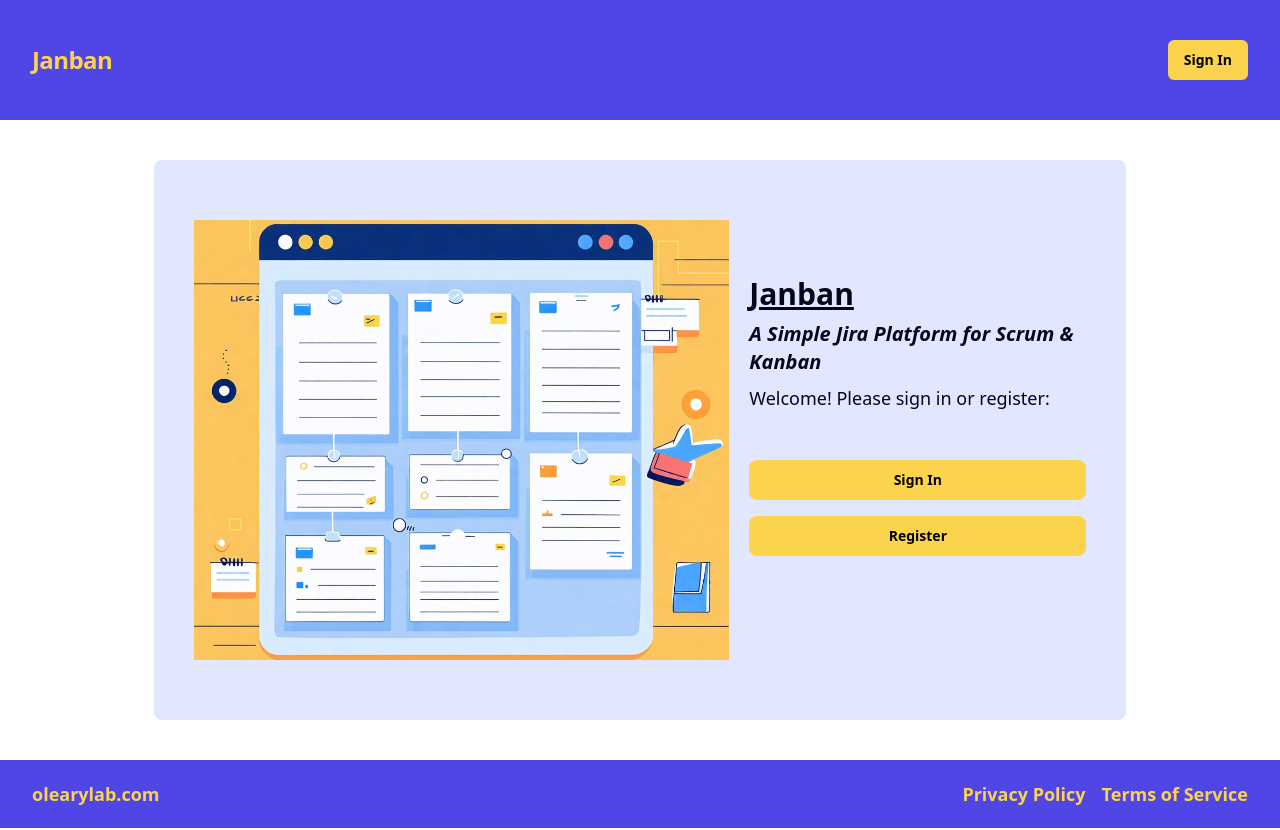
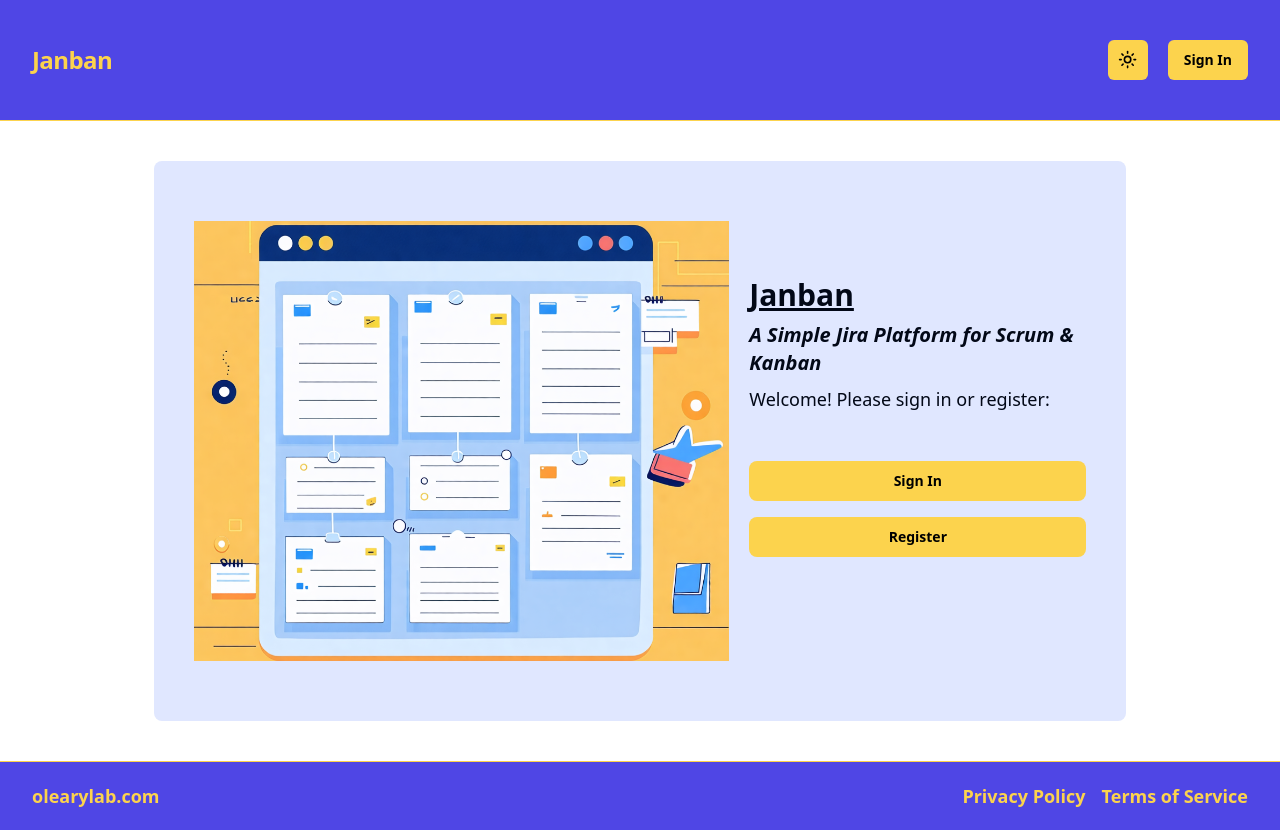
Before and after one commit to cian-oL/janban-app, a React (Vite) app in the folder frontend/: page / in a window 1280 px wide. Built offline with nearby package versions, Linux system fonts and the light colour scheme; no server answers.

Commit message:
Added themes for dark mode and light mode

```diff
--- a/frontend/package.json
+++ b/frontend/package.json
@@ -11,8 +11,10 @@
   },
   "dependencies": {
     "@hookform/resolvers": "^3.9.0",
+    "@radix-ui/react-dialog": "^1.1.1",
     "@radix-ui/react-dropdown-menu": "^2.1.1",
     "@radix-ui/react-label": "^2.1.0",
+    "@radix-ui/react-navigation-menu": "^1.2.0",
     "@radix-ui/react-slot": "^1.1.0",
     "axios": "^1.7.5",
     "class-variance-authority": "^0.7.0",
@@ -22,6 +24,7 @@
     "react": "^18.3.1",
     "react-dom": "^18.3.1",
     "react-hook-form": "^7.53.0",
+    "react-icons": "^5.3.0",
     "react-query": "^3.39.3",
     "react-router-dom": "^6.26.1",
     "sonner": "^1.5.0",
--- a/frontend/src/components/Footer.tsx
+++ b/frontend/src/components/Footer.tsx
@@ -1,6 +1,14 @@
+import { useTheme } from "@/contexts/ThemeProvider";
+
 const Footer = () => {
+  const { theme } = useTheme();
+
   return (
-    <div className="bg-indigo-600 py-5">
+    <div
+      className={`border-t border-amber-300 py-5 ${
+        theme === "light" ? "bg-indigo-600" : "bg-indigo-900"
+      }`}
+    >
       <footer className="container flex justify-between items-center">
         <span className="text-lg font-bold text-amber-300 hover:text-white">
           olearylab.com
--- a/frontend/src/components/Header.tsx
+++ b/frontend/src/components/Header.tsx
@@ -4,12 +4,19 @@
 import { useAuthContext } from "@/auth/AuthContext";
 import UserDropDownMenu from "./UserDropDownMenu";
 import KanbanNavbar from "./KanbanNavbar";
+import ModeToggle from "./ModeToggle";
+import { useTheme } from "@/contexts/ThemeProvider";
 
 const Header = () => {
   const { isLoggedIn } = useAuthContext();
+  const { theme } = useTheme();
 
   return (
-    <header className="py-10 bg-indigo-600 text-white">
+    <header
+      className={`py-10 border-b border-amber-300 text-white ${
+        theme === "light" ? "bg-indigo-600" : "bg-indigo-900"
+      }`}
+    >
       <div className="container flex justify-between items-center">
         <Link
           to="/"
@@ -22,6 +29,8 @@
             <KanbanNavbar />
           </div>
         )}
+        <div className=" flex justify-between items-center gap-5">
+          <ModeToggle />
           {isLoggedIn ? (
             <UserDropDownMenu />
           ) : (
@@ -32,6 +41,7 @@
             </Link>
           )}
         </div>
+      </div>
     </header>
   );
 };
--- /dev/null
+++ b/frontend/src/components/ModeToggle.tsx
@@ -0,0 +1,22 @@
+import { Moon, Sun } from "lucide-react";
+
+import { useTheme } from "@/contexts/ThemeProvider";
+import { Button } from "@/components/ui/button";
+
+const ModeToggle = () => {
+  const { theme, setTheme } = useTheme();
+
+  return (
+    <Button
+      onClick={() => (theme === "light" ? setTheme("dark") : setTheme("light"))}
+      size="icon"
+      className="bg-amber-300 font-bold text-black hover:bg-white"
+    >
+      <Sun className="h-[1.2rem] w-[1.2rem] rotate-0 scale-100 transition-all dark:-rotate-90 dark:scale-0" />
+      <Moon className="absolute h-[1.2rem] w-[1.2rem] rotate-90 scale-0 transition-all dark:rotate-0 dark:scale-100" />
+      <span className="sr-only">Toggle theme</span>
+    </Button>
+  );
+};
+
+export default ModeToggle;
--- a/frontend/src/components/UserDropDownMenu.tsx
+++ b/frontend/src/components/UserDropDownMenu.tsx
@@ -5,6 +5,7 @@
 import { useGetUser } from "@/api/userApiClient";
 import { useSignOutUser } from "@/api/authApiClient";
 import { useAuthContext } from "@/auth/AuthContext";
+import { useTheme } from "@/contexts/ThemeProvider";
 
 import { Button } from "./ui/button";
 import { toast } from "sonner";
@@ -22,6 +23,7 @@
   const { currentUser } = useGetUser();
   const { setAccessToken, user, setUser, setIsLoggedIn } = useAuthContext();
   const { signOutUser } = useSignOutUser();
+  const { theme } = useTheme();
 
   useEffect(() => {
     if (!currentUser) {
@@ -47,7 +49,11 @@
         <User />
         {user?.name}
       </DropdownMenuTrigger>
-      <DropdownMenuContent className="bg-indigo-500 text-white mr-2">
+      <DropdownMenuContent
+        className={`text-white mr-2 ${
+          theme === "light" ? "bg-indigo-500" : "bg-indigo-800"
+        }`}
+      >
         <DropdownMenuLabel className="font-extrabold text-lg underline">
           My Account
         </DropdownMenuLabel>
--- a/frontend/src/components/ui/input.tsx
+++ b/frontend/src/components/ui/input.tsx
@@ -1,6 +1,6 @@
-import * as React from "react"
+import * as React from "react";
 
-import { cn } from "@/lib/utils"
+import { cn } from "@/lib/utils";
 
 export interface InputProps
   extends React.InputHTMLAttributes<HTMLInputElement> {}
@@ -11,15 +11,15 @@
       <input
         type={type}
         className={cn(
-          "flex h-10 w-full rounded-md border border-input bg-background px-3 py-2 text-sm ring-offset-background file:border-0 file:bg-transparent file:text-sm file:font-medium placeholder:text-muted-foreground focus-visible:outline-none focus-visible:ring-2 focus-visible:ring-ring focus-visible:ring-offset-2 disabled:cursor-not-allowed disabled:opacity-50",
+          "flex h-10 w-full rounded-md border border-input bg-white px-3 py-2 text-sm file:border-0 file:bg-transparent file:text-sm file:font-medium placeholder:text-muted-foreground focus-visible:outline-none focus-visible:ring-2 focus-visible:ring-ring focus-visible:ring-offset-2 disabled:cursor-not-allowed disabled:opacity-50",
           className
         )}
         ref={ref}
         {...props}
       />
-    )
+    );
   }
-)
-Input.displayName = "Input"
+);
+Input.displayName = "Input";
 
-export { Input }
+export { Input };
--- a/frontend/src/components/ui/sonner.tsx
+++ b/frontend/src/components/ui/sonner.tsx
@@ -1,10 +1,10 @@
-import { useTheme } from "next-themes"
-import { Toaster as Sonner } from "sonner"
+import { useTheme } from "next-themes";
+import { Toaster as Sonner } from "sonner";
 
-type ToasterProps = React.ComponentProps<typeof Sonner>
+type ToasterProps = React.ComponentProps<typeof Sonner>;
 
 const Toaster = ({ ...props }: ToasterProps) => {
-  const { theme = "system" } = useTheme()
+  const { theme = "system" } = useTheme();
 
   return (
     <Sonner
@@ -13,7 +13,7 @@
       toastOptions={{
         classNames: {
           toast:
-            "group toast group-[.toaster]:bg-background group-[.toaster]:text-foreground group-[.toaster]:border-border group-[.toaster]:shadow-lg",
+            "group toast group-[.toaster]:bg-white group-[.toaster]:text-foreground group-[.toaster]:border-border group-[.toaster]:shadow-lg",
           description: "group-[.toast]:text-muted-foreground",
           actionButton:
             "group-[.toast]:bg-primary group-[.toast]:text-primary-foreground",
@@ -23,7 +23,7 @@
       }}
       {...props}
     />
-  )
-}
+  );
+};
 
-export { Toaster }
+export { Toaster };
--- /dev/null
+++ b/frontend/src/contexts/ThemeProvider.tsx
@@ -0,0 +1,58 @@
+import React, { useContext, useEffect, useState } from "react";
+
+type Theme = "dark" | "light";
+
+type Props = {
+  children: React.ReactNode;
+  defaultTheme?: Theme;
+  storageKey?: string;
+};
+
+type ThemeContext = {
+  theme: Theme;
+  setTheme: (theme: Theme) => void;
+};
+
+const ThemeContext = React.createContext<ThemeContext>({
+  theme: "light",
+  setTheme: () => null,
+});
+
+export const ThemeProvider = ({
+  children,
+  defaultTheme = "light",
+  storageKey = "vite-ui-theme",
+}: Props) => {
+  const [theme, setTheme] = useState<Theme>(
+    () => (localStorage.getItem(storageKey) as Theme) || defaultTheme
+  );
+
+  const value = {
+    theme,
+    setTheme: (theme: Theme) => {
+      localStorage.setItem(storageKey, theme);
+      setTheme(theme);
+    },
+  };
+
+  useEffect(() => {
+    const root = window.document.documentElement;
+
+    root.classList.remove("light", "dark");
+    root.classList.add(theme);
+  }, [theme]);
+
+  return (
+    <ThemeContext.Provider value={value}>{children}</ThemeContext.Provider>
+  );
+};
+
+export const useTheme = () => {
+  const context = useContext(ThemeContext);
+
+  if (context === undefined) {
+    throw new Error("useTheme must be inside a ThemeProvider");
+  }
+
+  return context as ThemeContext;
+};
--- a/frontend/src/global.css
+++ b/frontend/src/global.css
@@ -32,30 +32,7 @@
   }
 
   .dark {
-    --background: 222.2 84% 4.9%;
-    --foreground: 210 40% 98%;
-    --card: 222.2 84% 4.9%;
-    --card-foreground: 210 40% 98%;
-    --popover: 222.2 84% 4.9%;
-    --popover-foreground: 210 40% 98%;
-    --primary: 210 40% 98%;
-    --primary-foreground: 222.2 47.4% 11.2%;
-    --secondary: 217.2 32.6% 17.5%;
-    --secondary-foreground: 210 40% 98%;
-    --muted: 217.2 32.6% 17.5%;
-    --muted-foreground: 215 20.2% 65.1%;
-    --accent: 217.2 32.6% 17.5%;
-    --accent-foreground: 210 40% 98%;
-    --destructive: 0 62.8% 30.6%;
-    --destructive-foreground: 210 40% 98%;
-    --border: 217.2 32.6% 17.5%;
-    --input: 217.2 32.6% 17.5%;
-    --ring: 212.7 26.8% 83.9%;
-    --chart-1: 220 70% 50%;
-    --chart-2: 160 60% 45%;
-    --chart-3: 30 80% 55%;
-    --chart-4: 280 65% 60%;
-    --chart-5: 340 75% 55%;
+    --background: 240 5% 26%;
   }
 }
 
--- a/frontend/src/main.tsx
+++ b/frontend/src/main.tsx
@@ -6,6 +6,7 @@
 import "./global.css";
 import { Toaster } from "@/components/ui/sonner";
 import { AuthProvider } from "./auth/AuthContext.tsx";
+import { ThemeProvider } from "./contexts/ThemeProvider.tsx";
 
 const queryClient = new QueryClient({
   defaultOptions: {
@@ -16,6 +17,7 @@
 });
 
 createRoot(document.getElementById("root")!).render(
+  <ThemeProvider>
     <AuthProvider>
       <QueryClientProvider client={queryClient}>
         <BrowserRouter>
@@ -24,4 +26,5 @@
         </BrowserRouter>
       </QueryClientProvider>
     </AuthProvider>
+  </ThemeProvider>
 );
```
Also changed, not shown: 1 other file (tests, documents, lock files or other folders). Lines whose indentation alone changed are shown as unchanged.
